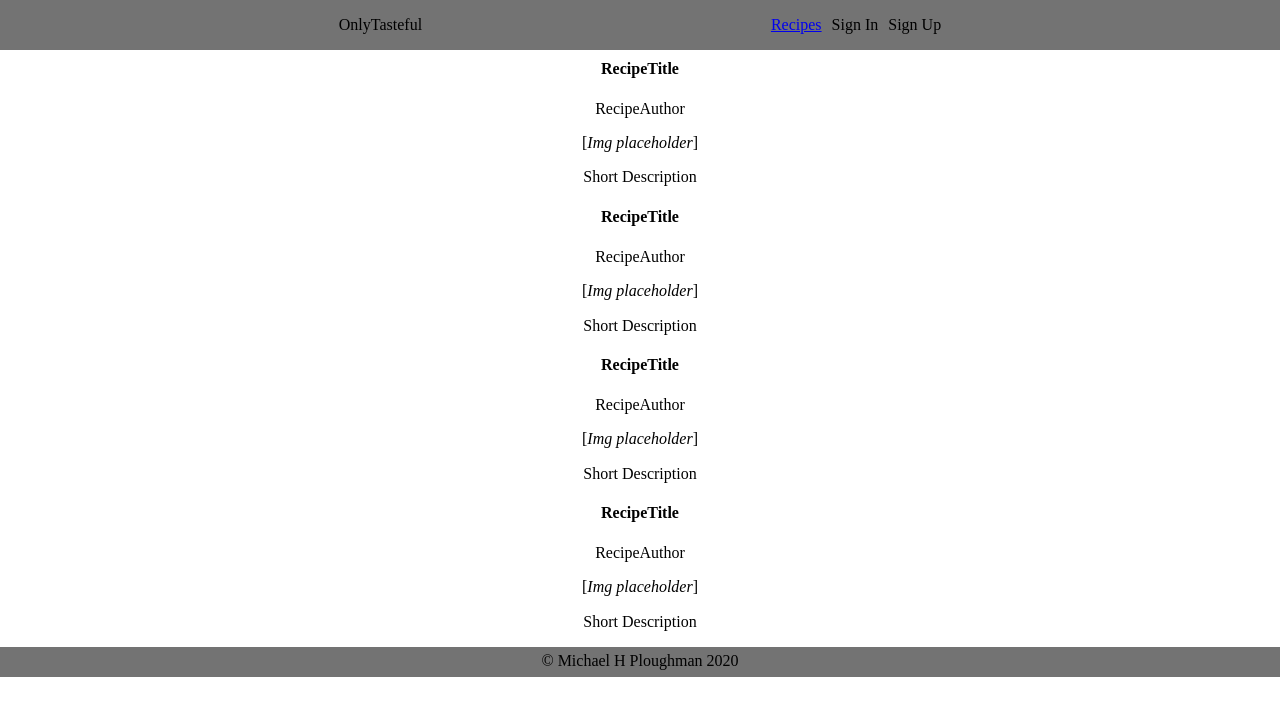
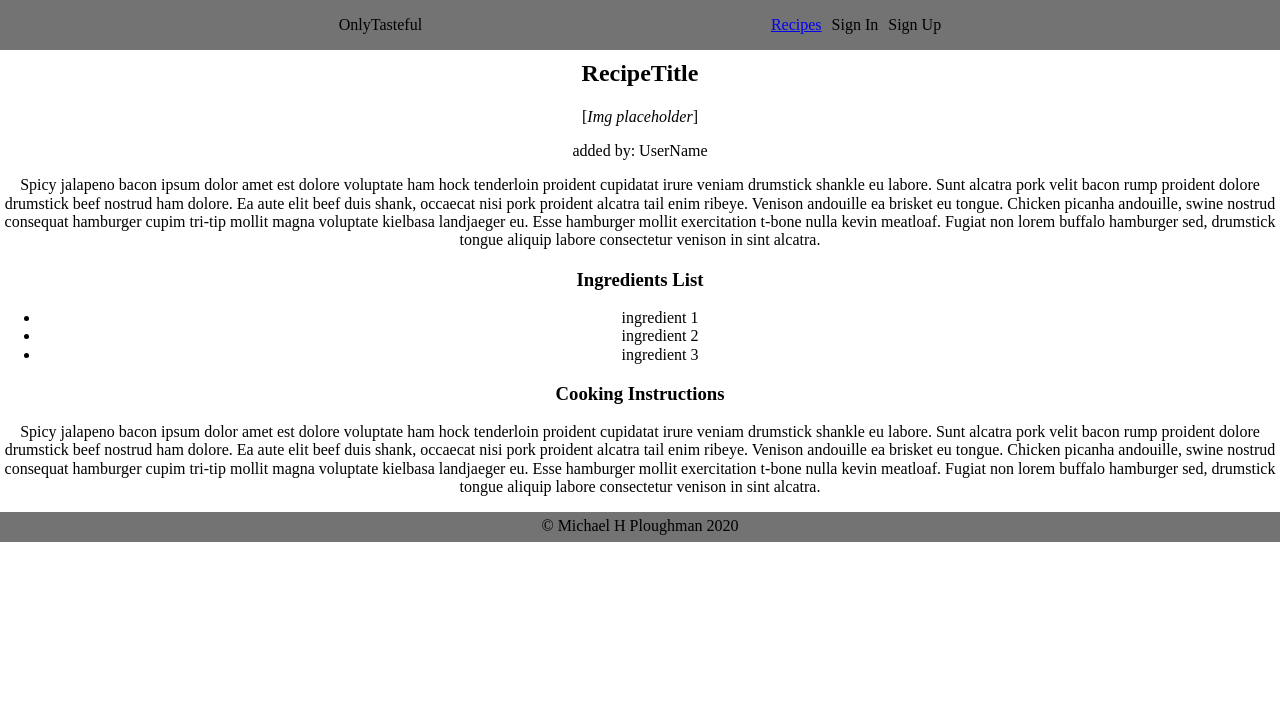
Before and after one commit to Evoxus/OnlyTasteful-client, a React (Create React App) app: page /recipes/1 in a window 1280 px wide. Shown: the top 716 px of the page. Built offline with nearby package versions, Linux system fonts and the light colour scheme.

Commit message:
Add RecipeDetail component and route

```diff
--- a/src/App.js
+++ b/src/App.js
@@ -4,6 +4,7 @@ import Nav from './Nav/Nav';
 import Landing from './Landing/Landing';
 import Footer from './Footer/Footer';
 import RecipeList from './RecipeList/RecipeList';
+import RecipeDetail from './RecipeDetail/RecipeDetail';
 import './App.css';
 
 function App() {
@@ -11,7 +12,8 @@ function App() {
     <div className="App">
       <Nav />
         <Route exact path='/' component={Landing} />
-        <Route path='/recipes' component={RecipeList} />
+        <Route exact path='/recipes' component={RecipeList} />
+        <Route path='/recipes/:id' component={RecipeDetail} />
       <Footer />
     </div>
   );
--- /dev/null
+++ b/src/RecipeDetail/RecipeDetail.css
@@ -0,0 +1,3 @@
+.RecipeDetail {
+  margin-top: 60px;
+}
--- /dev/null
+++ b/src/RecipeDetail/RecipeDetail.js
@@ -0,0 +1,47 @@
+import React from 'react';
+import './RecipeDetail.css';
+
+function RecipeDetail() {
+  return(
+    <main className='RecipeDetail'>
+      <header>
+        <h2>RecipeTitle</h2>
+        <p>[<em>Img placeholder</em>]</p>
+        <p>added by: UserName</p>
+      </header>
+      <section className="description">
+        <p>
+          Spicy jalapeno bacon ipsum dolor amet est dolore voluptate ham hock tenderloin proident
+          cupidatat irure veniam drumstick shankle eu labore. Sunt alcatra pork velit bacon rump proident
+          dolore drumstick beef nostrud ham dolore. Ea aute elit beef duis shank, occaecat nisi pork proident
+          alcatra tail enim ribeye. Venison andouille ea brisket eu tongue. Chicken picanha andouille, swine
+          nostrud consequat hamburger cupim tri-tip mollit magna voluptate kielbasa landjaeger eu. Esse
+          hamburger mollit exercitation t-bone nulla kevin meatloaf. Fugiat non lorem buffalo hamburger sed,
+          drumstick tongue aliquip labore consectetur venison in sint alcatra.
+        </p>
+      </section>
+      <section>
+        <h3>Ingredients List</h3>
+        <ul>
+          <li>ingredient 1</li>
+          <li>ingredient 2</li>
+          <li>ingredient 3</li>
+        </ul>
+      </section>
+      <section>
+        <h3>Cooking Instructions</h3>
+        <p>
+          Spicy jalapeno bacon ipsum dolor amet est dolore voluptate ham hock tenderloin proident
+          cupidatat irure veniam drumstick shankle eu labore. Sunt alcatra pork velit bacon rump proident
+          dolore drumstick beef nostrud ham dolore. Ea aute elit beef duis shank, occaecat nisi pork proident
+          alcatra tail enim ribeye. Venison andouille ea brisket eu tongue. Chicken picanha andouille, swine
+          nostrud consequat hamburger cupim tri-tip mollit magna voluptate kielbasa landjaeger eu. Esse
+          hamburger mollit exercitation t-bone nulla kevin meatloaf. Fugiat non lorem buffalo hamburger sed,
+          drumstick tongue aliquip labore consectetur venison in sint alcatra.
+        </p>
+      </section>
+    </main>
+  )
+}
+
+export default RecipeDetail;
```
Also changed, not shown: 1 other file (tests, documents, lock files or other folders).
